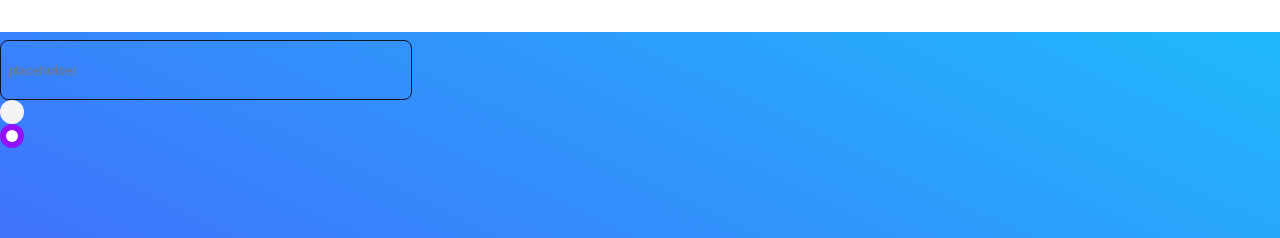
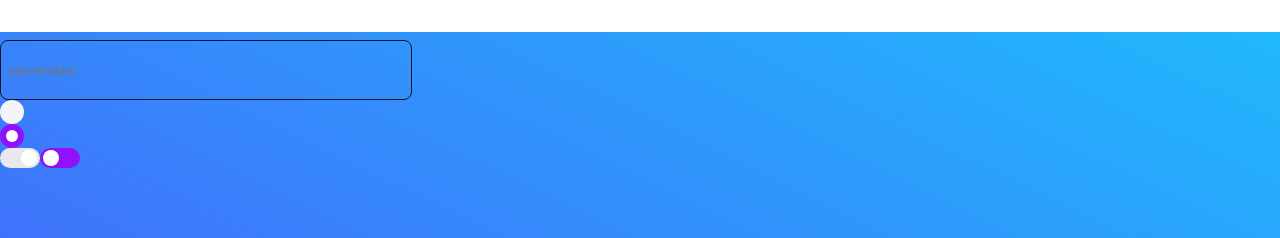
Before and after one commit to mahdidarzi/react_boilerplate_dashboard_20233003, a React (Create React App) app: page /auth/login in a window 1280 px wide. Shown: the top 238 px of the page. Built offline with nearby package versions, Linux system fonts and the light colour scheme.

Commit message:
feat: radio button component has been added

```diff
--- /dev/null
+++ b/src/components/atoms/check-box/check-box.styles.module.scss
@@ -0,0 +1,24 @@
+
+@import '../../../styles/variables.scss';
+.base {
+  width: 24px;
+  height: 24px;
+  border-radius: 8px;
+  border: none;
+  display: flex;
+  justify-content: center;
+  align-items: center;
+
+}
+.disabled_checked{
+  opacity: 0.32;
+}
+.checked{
+  background-color: $primary_color;
+}
+.not_checked{
+  background-color: $gray_color_100;
+}
+.disabled_not_checked{
+  background-color: $gray_color_200 !important;
+}
--- /dev/null
+++ b/src/components/atoms/check-box/index.ts
@@ -0,0 +1 @@
+export * from './CheckBox';
--- a/src/components/atoms/index.tsx
+++ b/src/components/atoms/index.tsx
@@ -1,2 +1,3 @@
 export * from './FieldWrapper';
 export * from './radioButton';
+export * from './toggleButton';
--- a/src/components/atoms/toggleButton/ToggleButton.tsx
+++ b/src/components/atoms/toggleButton/ToggleButton.tsx
@@ -13,7 +13,9 @@ export const ToggleButton: React.FC<ToggleButtonProps> = ({
   className = '',
   active = false,
   disabled = false,
-  onClick = () => {},
+  onClick = () => {
+    alert();
+  },
 }) => {
   const classes = classnames(styles.base, {
     [className]: className,
--- a/src/components/atoms/toggleButton/toggle-button.styles.module.scss
+++ b/src/components/atoms/toggleButton/toggle-button.styles.module.scss
@@ -1,5 +1,5 @@
 
-@import '../../../styles/variables.scss';
+@import '/src/core/styles/variables.scss';
 .base {
   cursor: pointer;
   position: relative;
--- a/src/pages/login/index.tsx
+++ b/src/pages/login/index.tsx
@@ -1,7 +1,7 @@
 import React from 'react';
 
 import { InputField,Form } from 'components/molecules';
-import { RadioButton } from 'components/atoms';
+import { RadioButton, ToggleButton } from 'components/atoms';
 
 interface loginProps {
   label?: string;
@@ -25,6 +25,8 @@ export const Login: React.FC<loginProps> = ({ label }) => {
               <InputField registration={register('Title1')} placeholder="placeholder" />
               <RadioButton isChecked={false}  />
               <RadioButton isChecked={true}  />
+              <ToggleButton active={false}  />
+              <ToggleButton active={true}  />
             </>
           );
         }}
```
Also changed, not shown: src/components/atoms/check-box/CheckBox.tsx (added, +33 -0 lines), src/components/atoms/check-box/assets/CheckIcon.tsx (added, +11 -0 lines), 2 other files (tests, documents, lock files or other folders).
